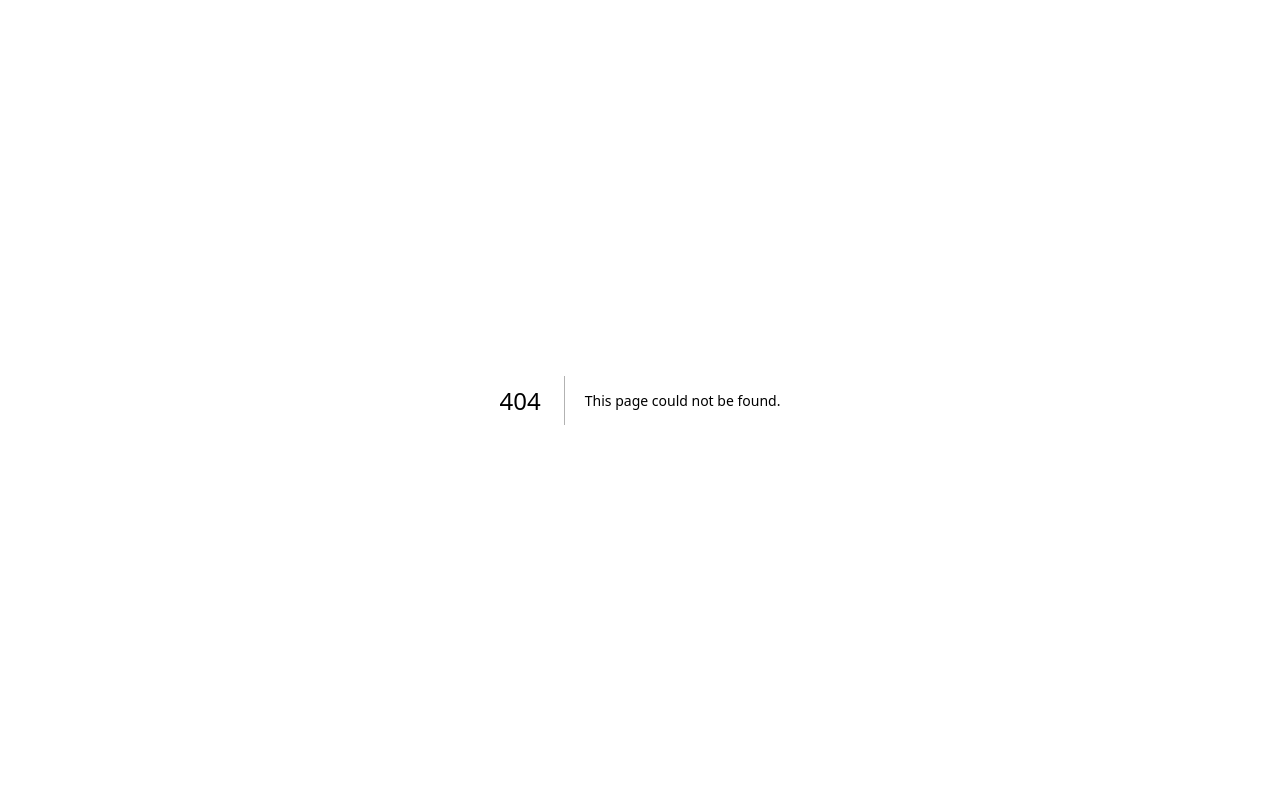
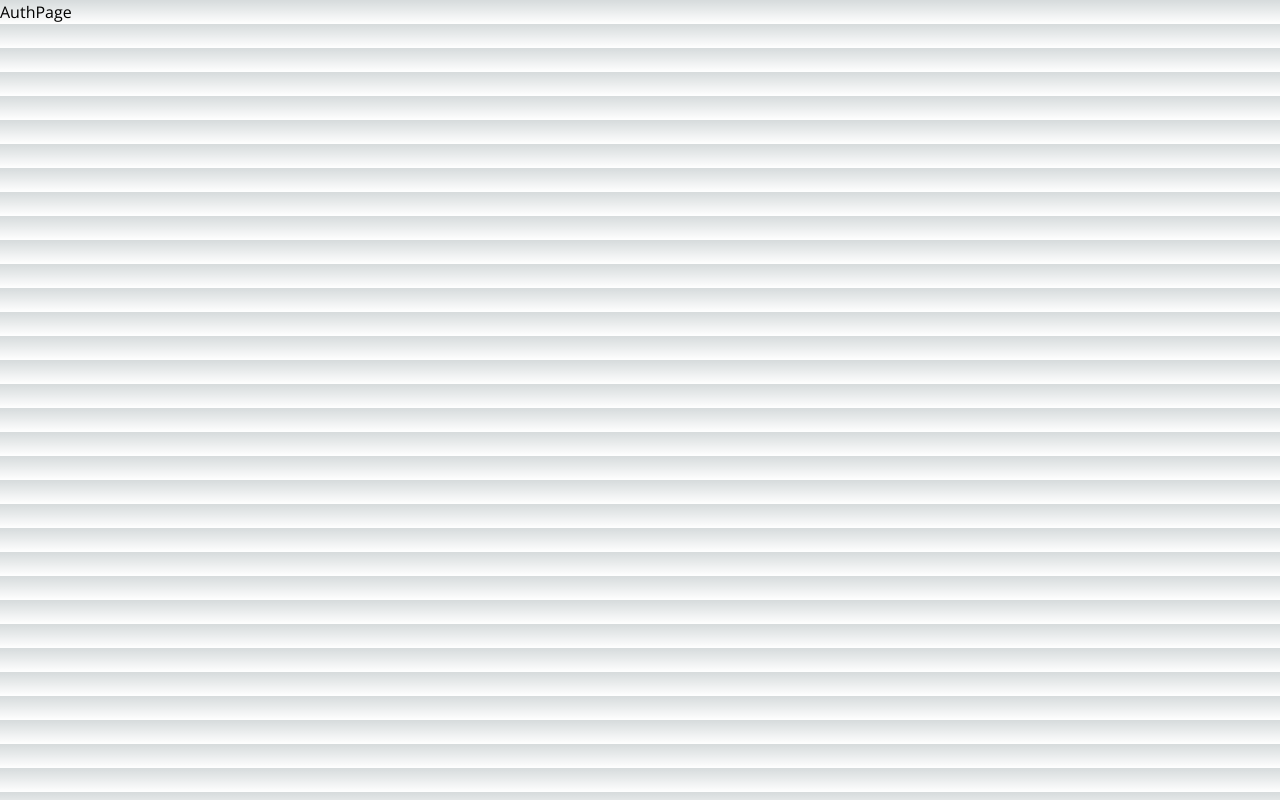
Before and after one commit to KennedyMungai/simple-reminder-app, a Next.js app: page /1 in a window 1280 px wide. Before the commit this address had no page. Built offline with nearby package versions, Linux system fonts and the light colour scheme.

Commit message:
Created the application's auth page

```diff
--- /dev/null
+++ b/src/app/[auth]/page.tsx
@@ -0,0 +1,9 @@
+import React from "react";
+
+type Props = {};
+
+const AuthPage = (props: Props) => {
+  return <div>AuthPage</div>;
+};
+
+export default AuthPage;
```
